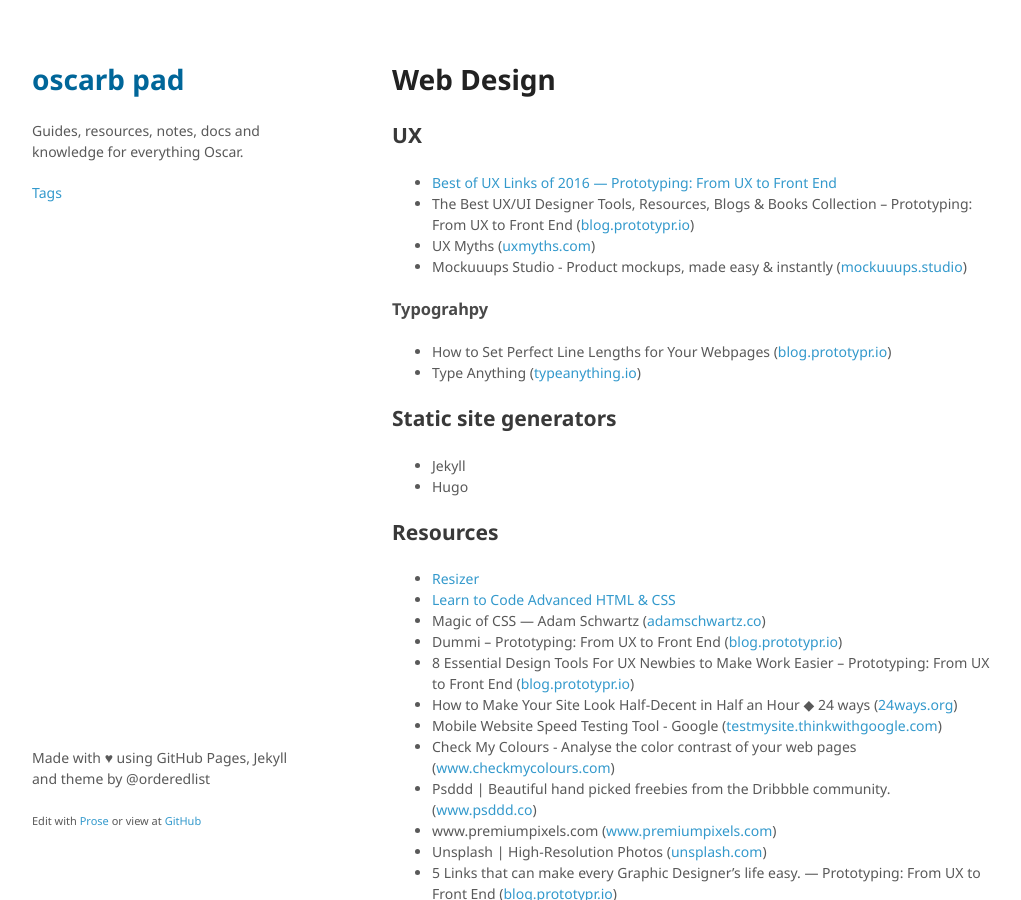
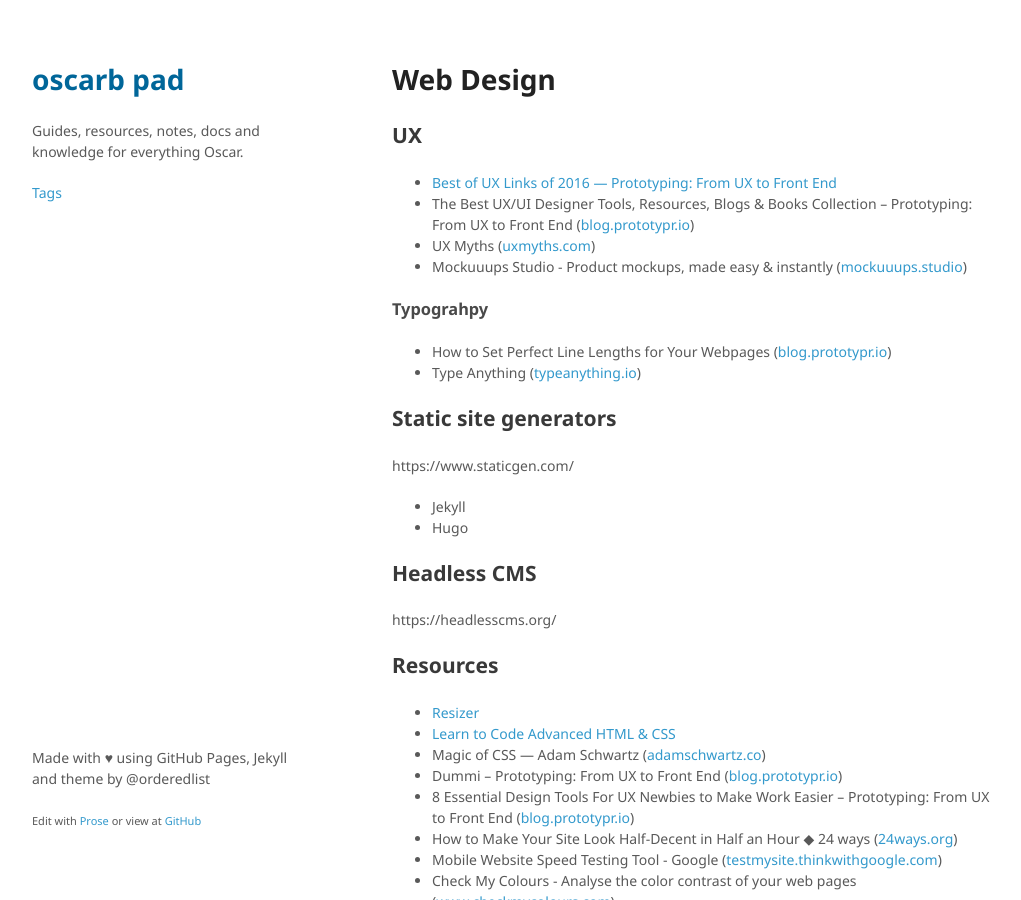
Before and after one commit to oscarb/pad, a Jekyll site: the page built from _docs/web-design.md, in a window 1280 px wide and 900 px high. Shown: the whole window, without its empty margins (128-1149 px from the left). Built offline with Jekyll 4.4.1, drawn with Linux system fonts in a browser that asks for light colours; some web fonts are replaced.

Commit message:
Updated web-design.md

```diff
--- a/_docs/web-design.md
+++ b/_docs/web-design.md
@@ -25,8 +25,14 @@ published: true
 
 ## Static site generators
 
+https://www.staticgen.com/
+
 * Jekyll
 * Hugo
+
+## Headless CMS
+
+https://headlesscms.org/
 
 
 ## Resources
```
